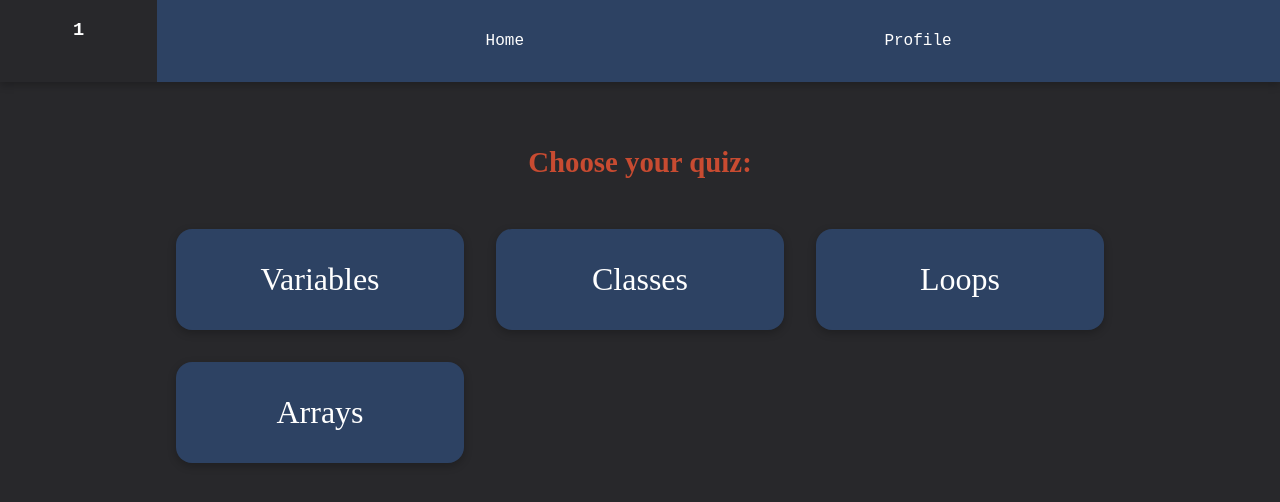
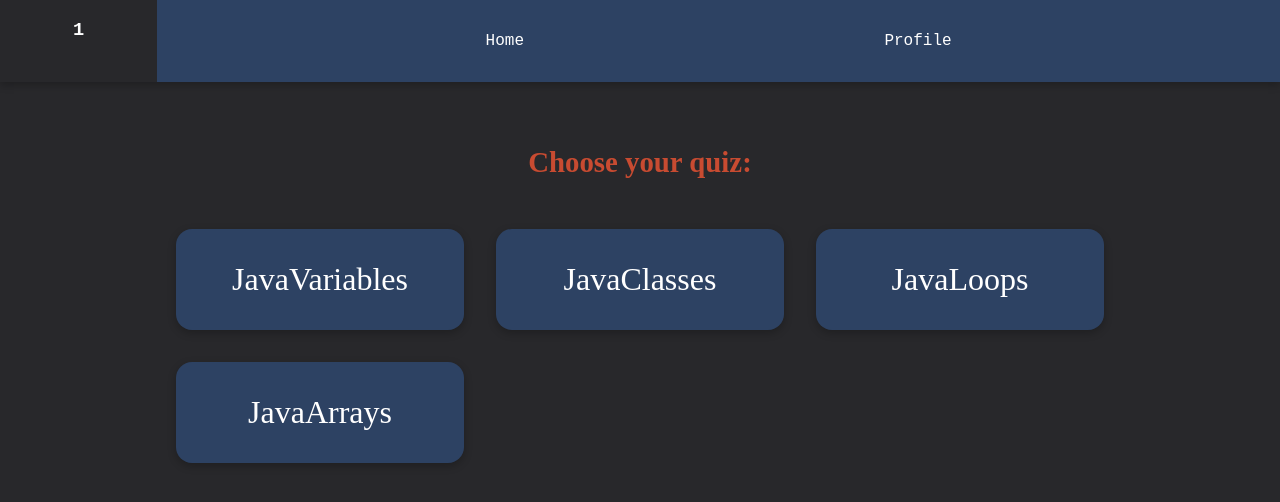
Before and after one commit to ProgrammeringQuiz/Quiz, a Vue app: page /quizOptions/1/1 in a window 1280 px wide. Shown: the top 502 px of the page. Built offline with nearby package versions, Linux system fonts and the light colour scheme.

Commit message:
Add test selectquiz

```diff
--- a/json/quizLanguage.json
+++ b/json/quizLanguage.json
@@ -10,18 +10,18 @@
     },
     {
       "quiz": [
-        "Variables",
-        "Classes",
-        "Loops",
-        "Arrays"
+        "JavaVariables",
+        "JavaClasses",
+        "JavaLoops",
+        "JavaArrays"
       ]
     },
     {
       "quiz": [
-        "Variables",
-        "Functions",
-        "Loops",
-        "Arrays"
+        "Variables2",
+        "Functions2",
+        "Loops2",
+        "Arrays2"
       ]
     },
     {
--- a/src/components/History.vue
+++ b/src/components/History.vue
@@ -36,7 +36,8 @@ getStore();
     <h2>Best result:</h2>
     <p v-for="index in highestScore.length" id="index">
       {{ index }}. {{ highestScore[index - 1].quizName }} -
-      {{ highestScore[index - 1].score }} / {{ highestScore[index - 1].scoreOf }}
+      {{ highestScore[index - 1].score }} /
+      {{ highestScore[index - 1].scoreOf }}
     </p>
   </div>
 </template>
--- a/src/components/QuizOptions.vue
+++ b/src/components/QuizOptions.vue
@@ -1,9 +1,10 @@
 <script setup>
 import { RouterLink, RouterView, useRoute } from "vue-router";
 import quizData from "../../json/quizLanguage.json";
-
+import { useQuizStore } from "@/stores/quiz";
 const id = useRoute().params.id;
 const quizLanguage = quizData.quizLanguage[id].quiz;
+const quizStore = useQuizStore();
 </script>
 
 <template>
@@ -17,8 +18,9 @@ const quizLanguage = quizData.quizLanguage[id].quiz;
         v-for="(quiz, index) in quizLanguage"
         :key="quiz.id"
         :id="'quiz' + index"
+
       >
-        <RouterLink class="quiz" to="/quizDemo"> {{ quiz }} </RouterLink>
+        <RouterLink class="quiz" to="/quizDemo" @click="quizStore.selectQuiz(quiz)"> {{ quiz }} </RouterLink>
       </div>
     </div>
   </div>
--- a/src/stores/quiz.js
+++ b/src/stores/quiz.js
@@ -20,7 +20,7 @@ export const useQuizStore = defineStore("quiz", () => {
     return score;
   });
 
-  function addImageLink(){
+  function addImageLink() {
     quiz.value.forEach((question, index) => {
       questionLink.value = question.questionImg;
       imgLink.value[index] = localhost + questionLink.value;
@@ -65,7 +65,9 @@ export const useQuizStore = defineStore("quiz", () => {
     if (questionNumber.value > 0) questionNumber.value--;
   }
 
-  onMounted(() => {
+  function selectQuiz(selectedQuiz) {
+    switch (selectedQuiz) {
+      case "JavaVariables":
         fetch("http://localhost:8080/api/java/variable")
           .then((response) => response.json())
           .then((data) => {
@@ -74,14 +76,26 @@ export const useQuizStore = defineStore("quiz", () => {
             console.log(data);
           })
           .catch((err) => console.log(err));
-  });
-
+        break;
+      case "JavaClasses":
+        fetch("http://localhost:8080/api/java/class")
+          .then((response) => response.json())
+          .then((data) => {
+            quiz.value = data.data;
+            addImageLink();
+            console.log(data);
+          })
+          .catch((err) => console.log(err));
+        break;
+    }
+  }
 
   return {
     questionCompleted,
     questionNumber,
     nextQuestion,
     previousQuestion,
+    selectQuiz,
     addImageLink,
     imgLink,
     quiz,
```
Lines whose indentation alone changed are shown as unchanged.
